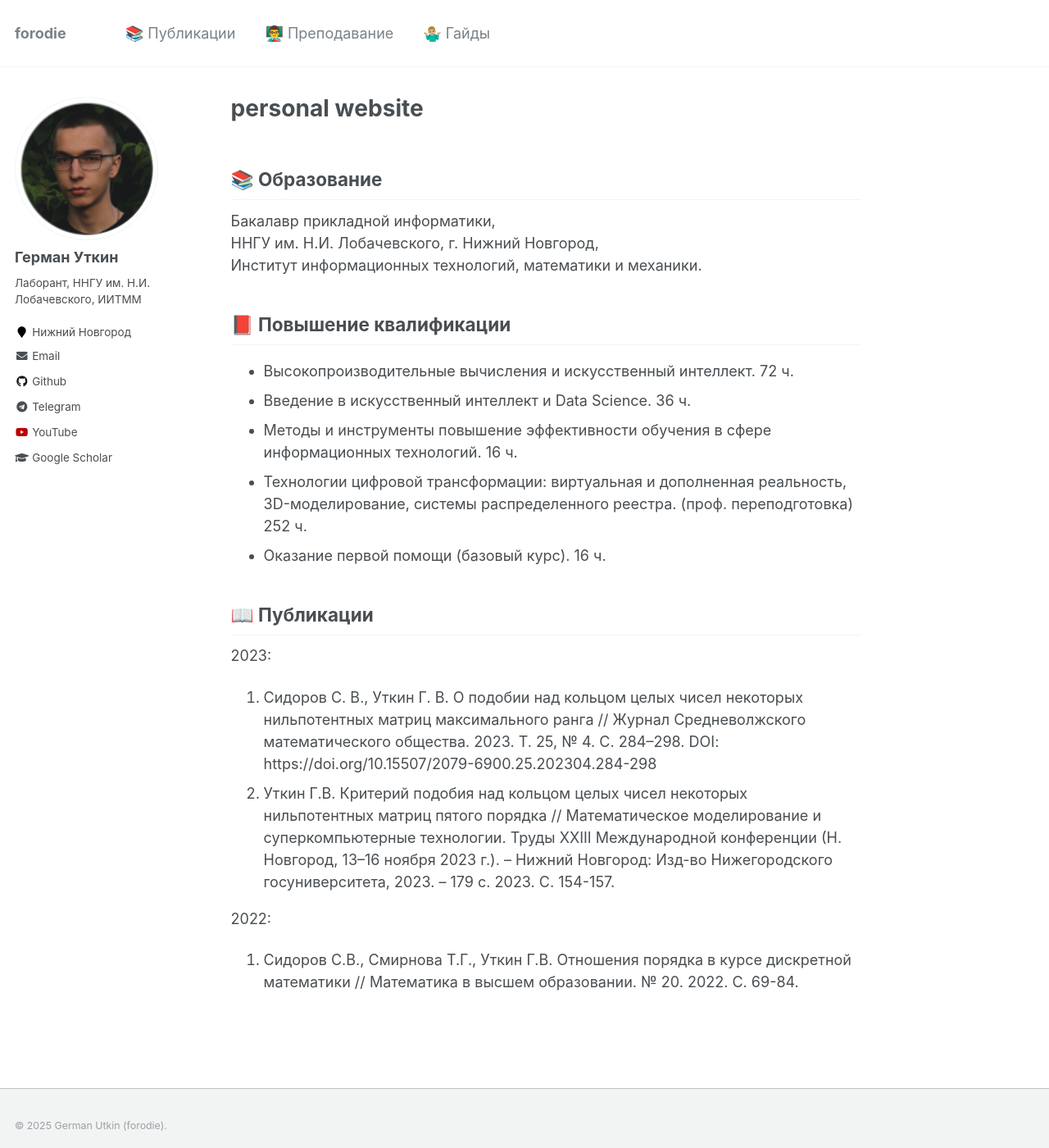
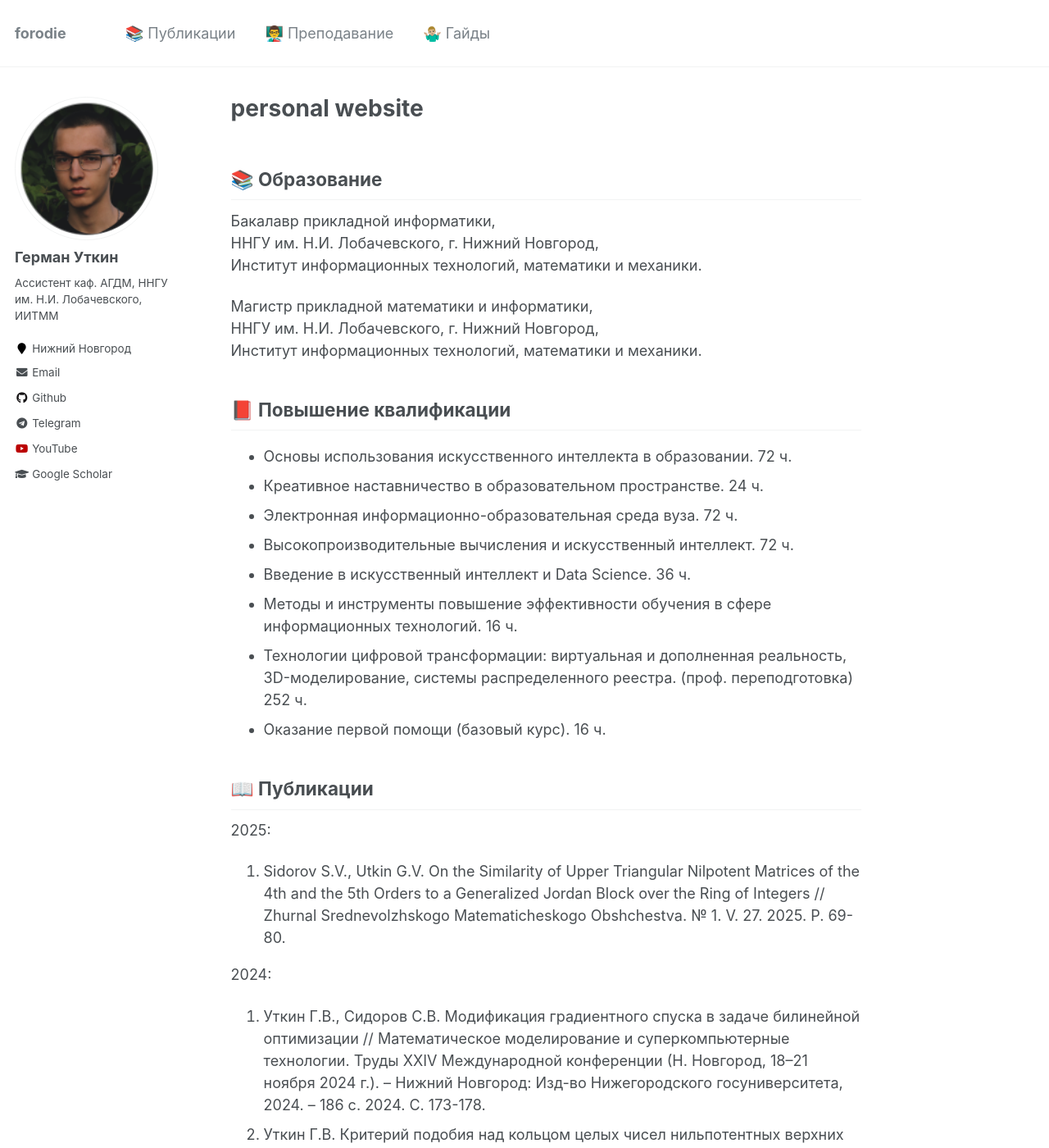
Before and after one commit to forodie/forodie.github.io, a Jekyll site: the page built from _pages/about.md, in a window 1280 px wide and 1400 px high. Shown: the whole window at 82% size. Built offline with Jekyll 4.4.1, drawn with Linux system fonts in a browser that asks for light colours; some of the changed text lies outside the part shown.

Commit message:
upd publ, bio

```diff
--- a/_config.yml
+++ b/_config.yml
@@ -82,7 +82,7 @@ analytics:
 author:
   name             : "Герман Уткин"
   avatar           : "logo1.png"
-  bio              : "Лаборант,\nННГУ им. Н.И. Лобачевского, ИИТММ"
+  bio              : "Ассистент каф. АГДМ,\nННГУ им. Н.И. Лобачевского, ИИТММ"
   location         : "Нижний Новгород"
   employer         :
   pubmed           : #"https://www.ncbi.nlm.nih.gov/pubmed/?term=john+snow"
--- a/_pages/about.md
+++ b/_pages/about.md
@@ -14,8 +14,14 @@ redirect_from:
 ННГУ им. Н.И. Лобачевского, г. Нижний Новгород,
 Институт информационных технологий, математики и механики.
 
+Магистр прикладной математики и информатики,
+ННГУ им. Н.И. Лобачевского, г. Нижний Новгород,
+Институт информационных технологий, математики и механики.
+
 ## 📕 Повышение квалификации
-
++ Основы использования искусственного интеллекта в образовании. 72 ч.
++ Креативное наставничество в образовательном пространстве. 24 ч.
++ Электронная информационно-образовательная среда вуза. 72 ч.
 + Высокопроизводительные вычисления и искусственный интеллект. 72 ч.
 + Введение в искусственный интеллект и Data Science. 36 ч.
 + Методы и инструменты повышение эффективности обучения в сфере информационных технологий. 16 ч.
@@ -23,6 +29,12 @@ redirect_from:
 + Оказание первой помощи (базовый курс). 16 ч.
 
 ## 📖 Публикации
+2025:
+1. Sidorov S.V., Utkin G.V. On the Similarity of Upper Triangular Nilpotent Matrices of the 4th and the 5th Orders to a Generalized Jordan Block over the Ring of Integers // Zhurnal Srednevolzhskogo Matematicheskogo Obshchestva. № 1. V. 27. 2025. P. 69-80.
+
+2024:
+1. Уткин Г.В., Сидоров С.В. Модификация градиентного спуска в задаче билинейной оптимизации // Математическое моделирование и суперкомпьютерные технологии. Труды XXIV Международной конференции (Н. Новгород, 18–21 ноября 2024 г.). – Нижний Новгород: Изд-во Нижегородского госуниверситета, 2024. – 186 с. 2024. С. 173-178.
+2. Уткин Г.В. Критерий подобия над кольцом целых чисел нильпотентных верхних треугольных матриц 4-го порядка матрицам с одной супердиагональю // Математика и ИТ - вместе в цифровое будущее: Сборник трудов III Молодежной школы, Нижний Новгород, 22–26 апреля 2024 года. Нижний Новгород: Национальный исследовательский Нижегородский государственный университет им. Н.И. Лобачевского. – 71 с. 2024. С. 57-60.
 
 2023:
 1. Сидоров С. В., Уткин Г. В. О подобии над кольцом целых чисел некоторых нильпотентных матриц максимального ранга // Журнал Средневолжского математического общества. 2023. Т. 25, № 4. С. 284–298. DOI: https://doi.org/10.15507/2079-6900.25.202304.284-298
```
Also changed, not shown: _pages/teaching.md (+3 -1 lines), _publications/publicationsMATHIT24.md (added, +13 -0 lines), _publications/publicationsMMST2023.md (+1 -1 lines), _publications/publicationsMMST2024.md (added, +13 -0 lines), _publications/publicationsSVMO2025.md (added, +14 -0 lines), 4 other files.
